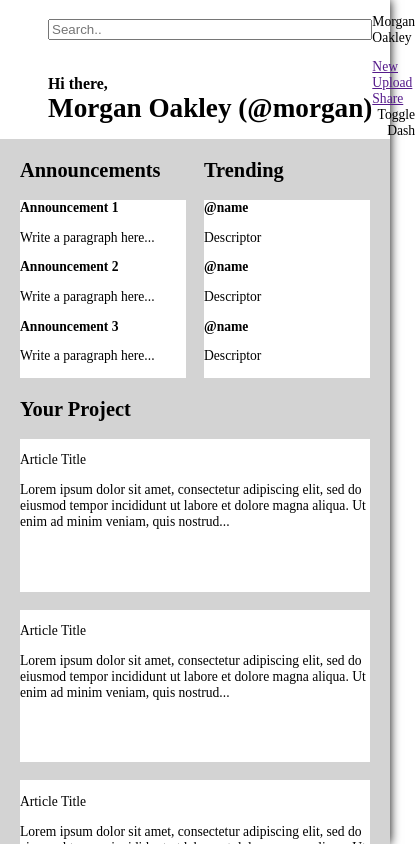
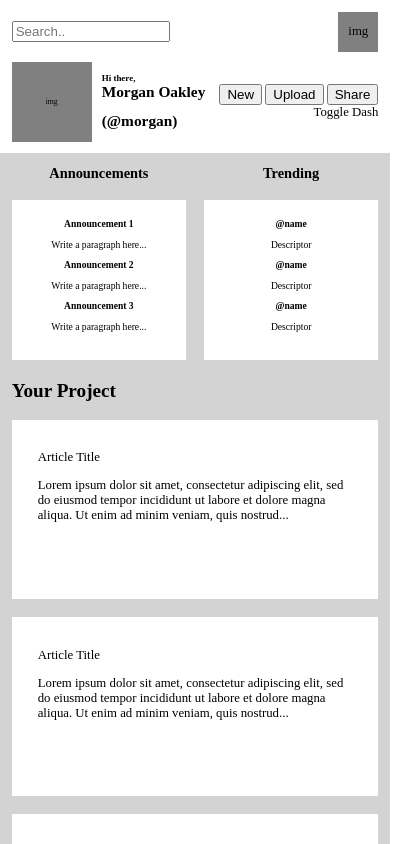
Before and after one commit to harshnugget/admin-dashboard, a plain HTML site: page index.html in a window 390 px wide. Shown: the whole page, 415 px wide, since content can reach past the window. Drawn offline with Linux system fonts and the light colour scheme.

Commit message:
Further structuring and styling

```diff
--- a/index.html
+++ b/index.html
@@ -37,16 +37,27 @@
         </div>
 
         <header>
+            <div class="search-bar">
                 <input type="text" placeholder="Search.." name="search">
-            <p class="user-profile">Morgan Oakley</p>
+            </div>
+            <div class="user-profile">
+                <div class="user-img">
+                    img
+                </div>
+                <p>Morgan Oakley</p>
+            </div>
             <div class="welcome-user">
+                <div class="user-img">
+                    img
+                </div>
                 <h3>Hi there,</h3>
-                <h1>Morgan Oakley (@morgan)</h1>
+                <h1>Morgan Oakley</h1>
+                <h1>(@morgan)</h1>
             </div>
             <nav>
-                <a href="">New</a>
-                <a href="">Upload</a>
-                <a href="">Share</a>
+                <button type="button">New</button>
+                <button type="button">Upload</button>
+                <button type="button">Share</button>
                 <div class="dashboard-icon">
                     <label for="toggle-dashboard">Toggle Dash</label>
                 </div>
@@ -83,7 +94,8 @@
                     </div>
                 </div>
             </div>
-            <div class="side-panel">
+            <div class="side-panel-container">
+                <div class="side-panel-grid">
                     <h2>Announcements</h2>
                     <div class="announcements side-panel-box">
                         <h4>Announcement 1</h4>
@@ -103,6 +115,7 @@
                         <p>Descriptor</p>
                     </div>
                 </div>
+            </div>
         </main>
     </div>
 </body>
--- a/styles.css
+++ b/styles.css
@@ -3,108 +3,178 @@ body {
     box-sizing: border-box;
     margin: 0;
     padding: 0;
+    overflow: auto;
 }
 
-h1,
-h2,
-h3,
-h4,
-h5,
-h6 {
+h1,h2,h3,h4,h5,h6 {
     margin: 0;
     padding: 0;
 }
 
 .container {
     display: grid;
-    grid-template-columns: minmax(280px, 1fr) 4fr;
+    grid-template-columns: max-content 4fr;
     grid-template-rows: min-content 1fr;
-    box-shadow: 0px 0px 10px rgb(0, 0, 0);
+    grid-template-areas:
+        "dashboard header"
+        "dashboard main";
+    box-shadow: 0px 0px 10px rgba(0, 0, 0, 0.637);
     height: 100vh;
-    margin: 0 5vw;
+    min-width: min-content;
+    margin: 0 14vw;
 }
 
 header {
-    font-size: clamp(0.85em, 1.5vw, 1em);
+    grid-area: header;
     display: grid;
     grid-template-columns: max-content 1fr;
+    font-size: clamp(0.8em, 1.5vw, 0.9em);
     align-items: center;
-    margin: 0 3rem 0 3rem;
+    padding: min(1rem, 3vw) min(3rem, 3vw) min(1rem, 3vw) min(3rem, 3vw);
+    row-gap: 10px;
+    column-gap: 30px;
+}
+header nav {
+    justify-self: self-end;
+}
+header .search-bar input {
+    width: max(100%, 30vw);
+}
+.user-profile {
+    display: flex;
+    justify-self: self-end;
+}
+.user-img {
+    display: flex;
+    justify-content: center;
+    background-color: gray;
+    align-items: center;
+    width: 50px;
+    min-width: 50px;
+    height: 50px;
+}
+.welcome-user {
+    display: grid;
+    grid-template-columns: max-content max-content max-content;
+    grid-template-areas:
+        "user-img greeting ..."
+        "user-img user-name user-tag";
+}
+.welcome-user .user-img {
+    grid-area: user-img;
+    display: flex;
+    width: 80px;
+    height: 80px;
+    margin-right: 10px;
+}
+.welcome-user h3 {
+    grid-area: greeting;
+    align-self: self-end;
+}
+.welcome-user h1:first-of-type {
+    grid-area: user-name;
+}
+.welcome-user h1:last-of-type {
+    grid-area: user-tag
 }
 
-header nav {
-    justify-self: flex-end;
-}
-
-.dashboard-icon {
-    display: none;
-}
-
-.user-profile {
-    justify-self: flex-end;
-}
-
+.dashboard-icon,
 #toggle-dashboard {
     display: none;
 }
-
 .dashboard {
-    grid-area: 1 / 1 / 3 / 1;
+    width: clamp(200px, 20vw, 300px);
+    grid-area: dashboard;
     background-color: rgb(92, 143, 255);
     padding: 1rem;
 }
-
 .dashboard > section:first-of-type {
     display: flex;
 }
 
 main {
-    font-size: clamp(0.85em, 1.5vw, 1em);
+    grid-area: main;
     display: grid;
-    grid-template-columns: 2.5fr 1fr;
+    grid-template-columns: 1fr max-content;
     grid-template-rows: 750px;  /* Fix height of side-panel */
+    grid-template-areas:
+        "cards-container side-panel-container";
+    font-size: clamp(0.8em, 1.5vw, 0.9em);
     background-color: rgb(211, 211, 211);
-    padding: 20px;
+    padding: min(20px, 3vw);
     gap: 20px;
-    overflow: auto;
 }
 
 .cards-container {
+    grid-area: cards-container;
     min-height: 750px;
 }
-
 .cards-grid {
     display: grid;
-    grid-template-columns: repeat(auto-fit, minmax(300px, 1fr));
+    grid-template-columns: repeat(auto-fit, minmax(270px, 1fr));
     grid-template-rows: min-content;
     grid-auto-rows: 1fr;
     min-height: 100%;
     gap: 18px;
 }
-
 .cards-grid h2:first-of-type {
-    grid-area: 1 / 1 / 1 / -1;
+    grid-row: 1 / 1;
+    grid-column: 1 / -1;
+}
+.card {
+    background-color: white;
+    padding: 18px 26px;
 }
 
-.card {
+.side-panel-container {
+    grid-area: side-panel-container;
+}
+.side-panel-grid {
+    display: grid;
+    grid-template-rows: max-content 1fr max-content 1fr;
+    grid-template-areas:
+        "announcements-header"
+        "announcements-content"
+        "trending-header"
+        "trending-content";
+    height: 100%;
+    gap: 18px;
+}
+.side-panel-box {
     background-color: white;
+    padding: 18px 26px;
 }
 
-.side-panel {
-    display: grid;
-    grid-template-rows: max-content 1fr max-content 1fr;
-    gap: 18px;
-}
-
-.side-panel-box {
-    background-color: white;
-}
-
+/*#################### */
 /* For smaller screens */
-@media only screen and (max-width: 1000px) {
+@media only screen and (max-width: 1200px) {
     .container {
         margin: 0;
     }
+}
+@media only screen and (max-width: 400px) {
+    .container {
+        margin: 0;
+    }
+    header {
+        gap: 10px;
+    }
+    .user-img {
+        width: 40px;
+        min-width: 40px;
+        height: 40px;
+    }
+    .user-profile p {
+        display: none;
+    }
+}
+@media only screen and (max-width: 768px) {
+    .container {
+        grid-template-areas:
+            "header header"
+            "main main";
+    }
+
     .dashboard {
         position: fixed;
         left: -100%;
@@ -113,43 +183,70 @@ main {
         transition: left 0.3s ease;
         z-index: 2;
     }
-    header {
-        grid-area: 1 / 1 / 1 / 3;
+
+    header .welcome-user {
+        font-size: clamp(0.6em, 1.5vw, 1em);
+        grid-template-areas:
+            "user-img greeting ...."
+            "user-img user-name ..."
+            "user-img user-tag ..."
     }
+
+    header .search-bar input {
+        width: max(150px, 30vw);
+    }
+
     .dashboard-icon {
         display: block;
         text-align: right;
     }
+
     .container {
         grid-template-columns: 1fr 1fr;
         box-shadow: 0px 0px 10px rgb(0, 0, 0);
     }
+
     main {
+        grid-template-columns: 1fr;
         grid-template-rows: min-content 1fr;
-        grid-area: 2 / 1 / -1 / -1;
+        grid-template-areas:
+            "side-panel-container"
+            "cards-container";
     }
+
     .cards-container {
         height: min-content;
-        grid-area: 2 / 1 / 2 / -1;
     }
     .cards-grid {
         grid-template-columns: repeat(auto-fit, minmax(200px, 1fr));
     }
-    .side-panel {
+
+    .side-panel-container {
+        font-size: clamp(0.75em, 1.5vw, 1em);
+        text-align: center;
+    }
+    .side-panel-grid {
         display: grid;
         grid-auto-columns: 1fr 1fr;
         grid-template-rows: min-content 1fr;
-        grid-area: 1 / 1 / 1 / -1;
-        min-height: min-content;
-        height: min-content;
+        grid-template-areas:
+            "announcements-header trending-header"
+            "announcements-content trending-content";
         gap: 18px;
     }
-    .side-panel h2:first-of-type {
-        grid-area: 1 / 1 / 1 / 1;
+    .side-panel-grid h2:first-of-type {
+        grid-area: announcements-header;
     }
-    .side-panel h2:last-of-type {
-        grid-area: 1 / 2 / 1 / 2;
+    .side-panel-grid h2:last-of-type {
+        grid-area: trending-header;
     }
+    .side-panel-grid h2:first-of-type + div {
+        grid-area: announcements-content
+    }
+    .side-panel-grid h2:last-of-type + div {
+        grid-area: trending-content
+    }
+
     #toggle-dashboard:checked ~ .dashboard  {
         left: 0; /* Slide the dashboard into view */
         visibility: visible;
```
Lines whose indentation alone changed are shown as unchanged.
